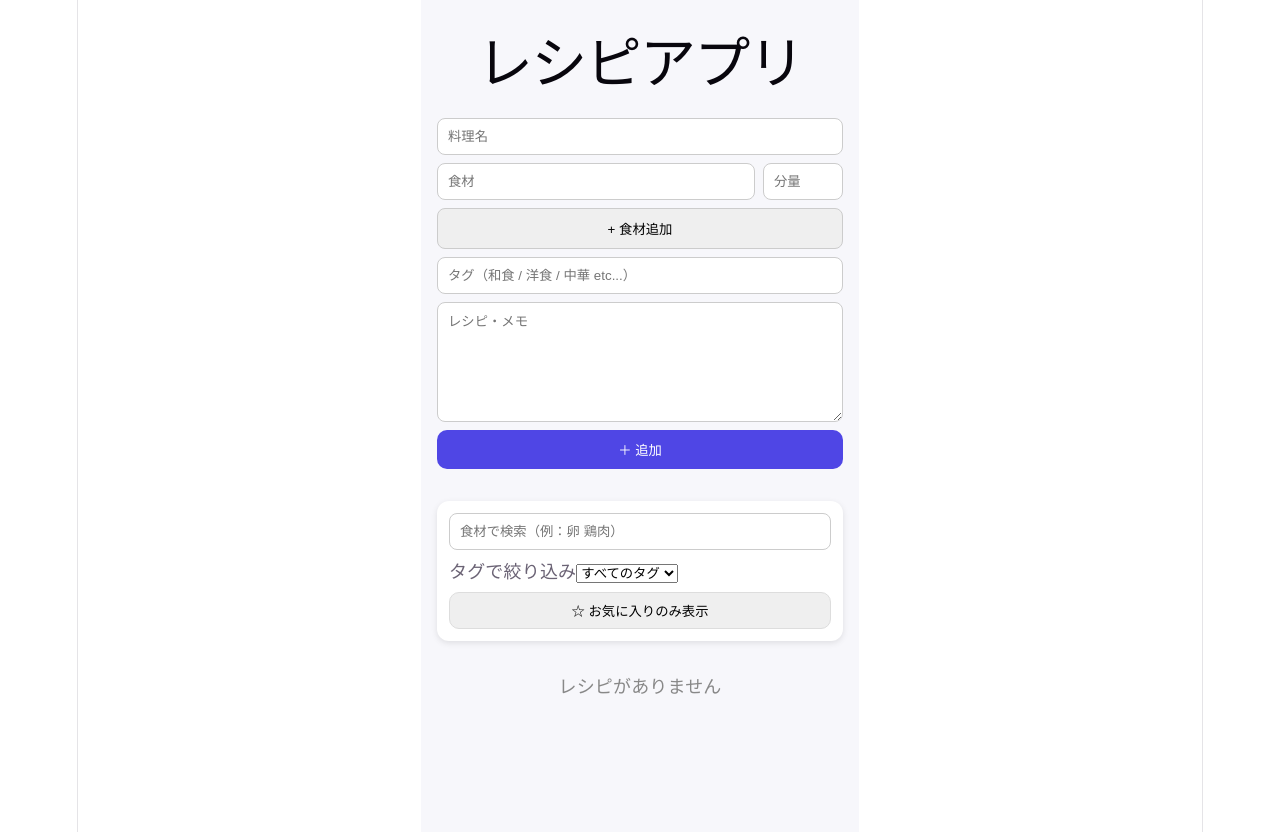
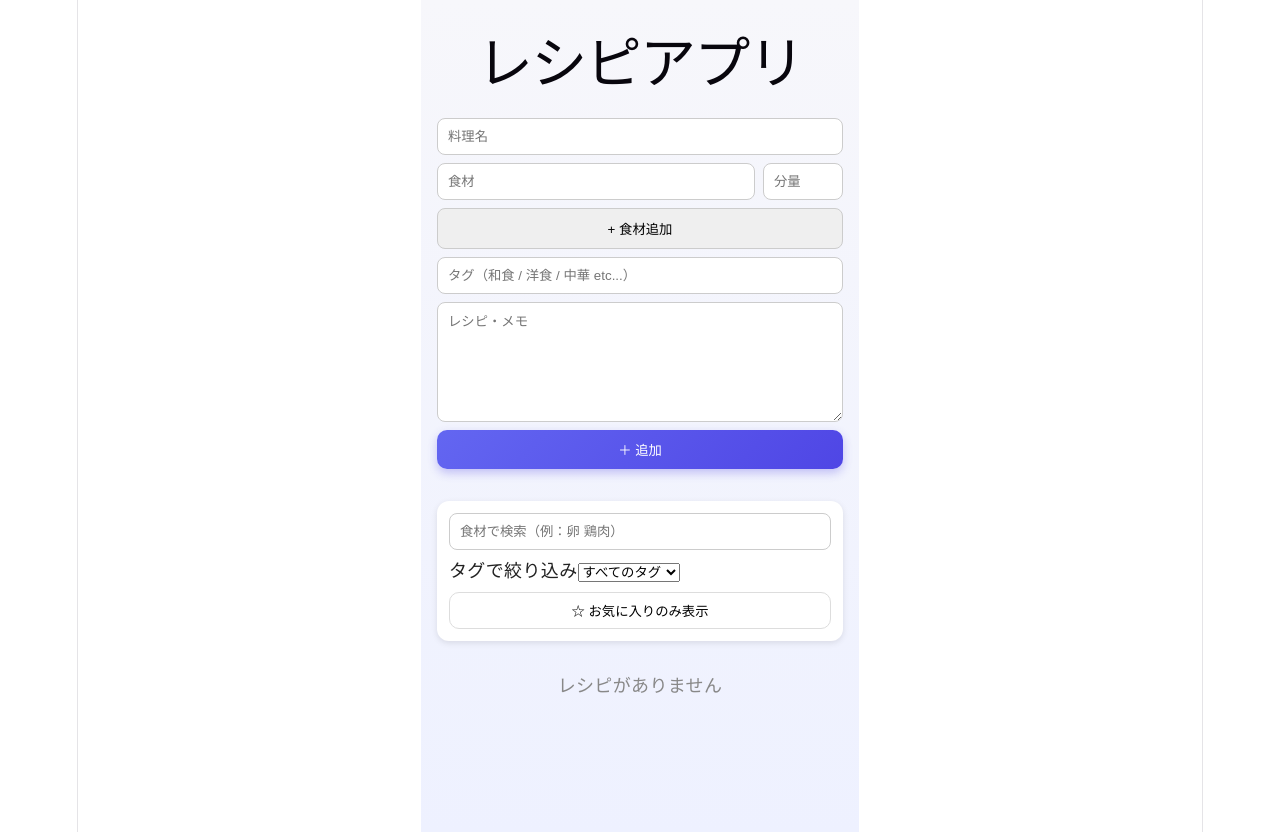
Before and after one commit to kenta-23/recipe-app, a React (Vite) app: page / in a window 1280 px wide. Built offline with nearby package versions, Linux system fonts and the light colour scheme.

Commit message:
フォント調整と、UIの色調整

```diff
--- a/index.html
+++ b/index.html
@@ -1,8 +1,12 @@
 <!doctype html>
-<html lang="en">
+<html lang="ja">
   <head>
     <meta charset="UTF-8" />
     <link rel="icon" type="image/svg+xml" href="/favicon.svg" />
+    <link rel="preconnect" href="https://fonts.googleapis.com" />
+    <link rel="preconnect" href="https://fonts.gstatic.com" crossorigin />
+
+    <link rel="stylesheet" href="https://fonts.googleapis.com/css2?family=Noto+Sans+JP:wght@400;700&display=swap" />
     <meta name="viewport" content="width=device-width, initial-scale=1.0" />
     <title>recipe-app</title>
   </head>
--- a/src/App.module.css
+++ b/src/App.module.css
@@ -1,4 +1,11 @@
 @charset "UTF-8";
+
+body {
+  font-family: 'Inter', 'Noto Sans JP', sans-serif;
+  color: var(--text-main);
+  -webkit-font-smoothing: antialiased;
+  letter-spacing: 0.02em;
+}
 
 :root {
   --main-color: #4f46e5;
@@ -15,7 +22,11 @@
   display: flex;
   flex-direction: column;
   gap: 12px;
-  background: var(--bg-color);
+  background: linear-gradient(
+    180deg,
+    #f7f7fb 0%,
+    #eef1ff
+  );
   min-height: 100vh;
 }
 
@@ -37,11 +48,13 @@
   padding: 8px;
   border-radius: 10px;
   border: 1px solid #ddd;
+  background: #fff;
 }
 
 .favoriteActive {
-  background: var(--main-color);
+  background: linear-gradient(135deg, #6366f1, #4f46e5);
   color: #fff;
+  border: none;
 }
 
 .emptyMessage {
--- a/src/components/RecipeCard.module.css
+++ b/src/components/RecipeCard.module.css
@@ -1,15 +1,19 @@
 @charset "UTF-8";
 
 .card {
-  background: var(--card-bg);
+  background: #ffffff;
   border-radius: 16px;
   padding: 14px;
-  box-shadow: 0 4px 12px rgba(0,0,0,0.08);
+  box-shadow: 0 2px 6px rgba(0,0,0,0.06),
+              0 8px 20px rgba(0,0,0,0.08);
+  border: 1px solid rgba(0,0,0,0.04);
   transition: 0.2s;
 }
 
 .card:hover {
-  box-shadow: 0 6px 18px rgba(0,0,0,0.12);
+  transform: translateY(-2px);
+  box-shadow: 0 4px 10px rgba(0,0,0,0.08),
+              0 12px 24px rgba(79,70,229,0.12);
 }
 
 .header {
@@ -62,14 +66,30 @@
 .saveButton {
   margin-top: 8px;
   padding: 10px;
-  border-radius: 8px;
+  border-radius: 10px;
   border: none;
-  background: #333;
+  background: linear-gradient(
+    135deg,
+    #6366f1,
+    #4f46e5
+  );
   color: #fff;
+  font-weight: bold;
+  box-shadow: 0 4px 10px rgba(79,70,229,0.3);
+  transition: 0.2s;
+}
+
+.saveButton:active {
+  transform: scale(0.97);
+  box-shadow: 0 2px 6px rgba(79,70,229,0.2);
 }
 
 .tag {
-  color: var(--main-color);
+  display: inline-block;
+  padding: 2px 8px;
+  border-radius: 999px;
+  background: rgba(79,70,229,0.1);
+  color: #4f46e5;
   font-size: 12px;
   font-weight: bold;
 }
--- a/src/components/RecipeForm.module.css
+++ b/src/components/RecipeForm.module.css
@@ -29,15 +29,21 @@
 }
 
 .saveButton {
-  background: var(--main-color);
+  background: linear-gradient(
+    135deg,
+    #6366f1,
+    #4f46e5
+  );
   color: white;
   border-radius: 10px;
   padding: 10px;
   border: none;
   font-weight: bold;
   transition: 0.2s;
+  box-shadow: 0 4px 10px rgba(79,70,229,0.3);
 }
 
 .saveButton:active {
   transform: scale(0.97);
+  box-shadow: 0 2px 6px rgba(79,70,229,0.2);
 }
--- a/src/types/recipe.ts
+++ b/src/types/recipe.ts
@@ -1,4 +1,4 @@
-type Ingredient = {
+export type Ingredient = {
     name: string;
     amount: string;
 };
```
